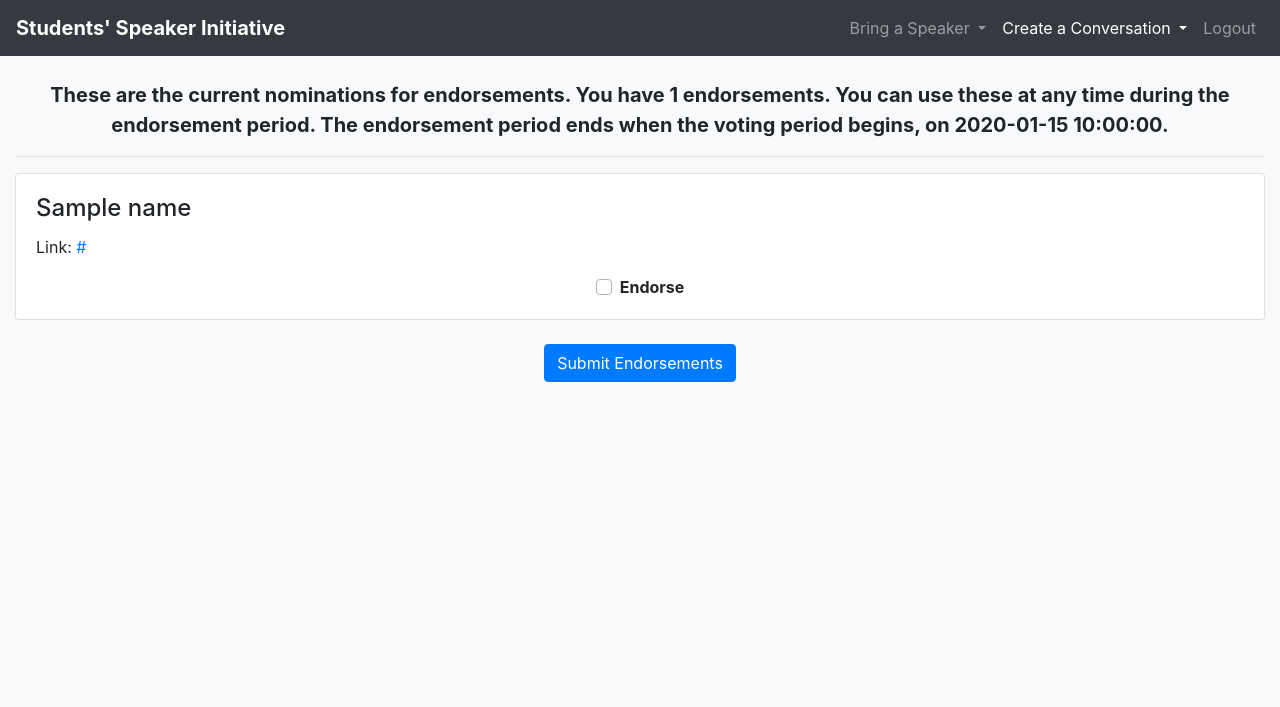
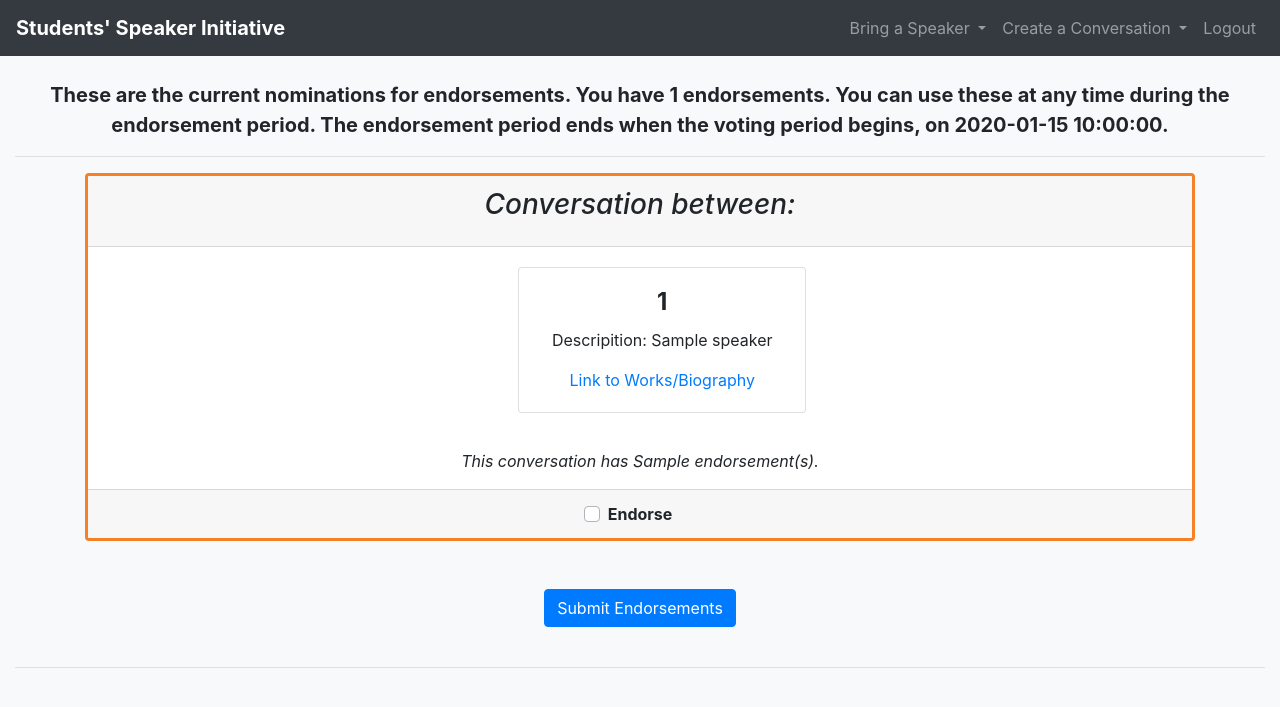
Before and after one commit to cvrattos1/StudentSpeakerInitiative, a Flask app: template templates/scEndorse.html in a window 1280 px wide. Shown: the top 707 px of the page. Run offline with Flask 2, Linux system fonts and the light colour scheme; the template is opened without the code that fills it: most values are stand-ins (such as "Sample title", 1, 10 or a date in 2020); parts of the project's set-up code (start-up, migrations or seed data) failed here and were passed over; some libraries are stand-ins or nearby versions.

Commit message:
Conversations pages mostly functional now

```diff
--- a/templates/sVote.html
+++ b/templates/sVote.html
@@ -36,6 +36,8 @@
                                                     <p class="card-text"> Description: {{speaker.getDescrip()}}</p>
                                                     <a class="card-link" href=" {{speaker.getLinks()}}"> Link to Works/Biography</a>
                                                     <p class="card-text"> Current Vote Count: {{speaker.getVotes()}}</p>
+                                                </div>
+                                                <div class="card-footer">
                                                     <div class="text-center font-weight-bolder custom-control custom-checkbox">
                                                         <input type="checkbox" class="custom-control-input" name="check" id={{speaker.getSpeakid()}} value={{speaker.getSpeakid()}}>
                                                         <label class="custom-control-label" for={{speaker.getSpeakid()}}>Vote</label>
@@ -79,7 +81,7 @@
                             event.preventDefault();
                         }
                     });
-                    let limit='{{cycle.getEndorseNum()}}';
+                    let limit='{{cycle.getVoteNum()}}';
                     if (limit != 'unlimited'){
                         for (let i=0; i<checkgroup.length; i++){
                             checkgroup[i].onclick=function(){
--- a/templates/scEndorse.html
+++ b/templates/scEndorse.html
@@ -21,43 +21,62 @@
                         <br><p class="lead text-center font-weight-bold"> Endorsements are now closed. Please vote.</p>
                     {% elif validation['nominating'] %}
                         <br><p class="lead text-center font-weight-bold">These are the current nominations. On {{ cycle.getDateEndorse()}}, you will be able to endorse them. </p><hr>
-                            <div class="card-columns">
                             {%for conversation in conversations: %}
-                                <div class="card">
-                                    <div class="card-body">
+                                <div class="container">
+                                    <div class="card text-center" style="border-width: medium; border-color: #F58025">
+                                        <div class="card-header">
                                             <button type="button" class="reportButton float-right btn btn-sm bg-danger text-light" data-toggle="modal" data-speakid={{conversation.getConverseId()}} data-target="#reportModal">
                                             Report</button>
-
-                                        {% for name in conversation.getNames() %}
-                                            <h4 class="card-title">{{ name }}</h4>
+                                            <h3 class="card-title text-center font-italic">Conversation between:</h3>
+                                        </div>
+                                        <div class="card-body">
+                                            <div class="row row-cols-1 row-cols-sm-2 row-cols-md-3 row-cols-lg-4 row-cols-xl-4 text-center justify-content-around">
+                                            {% for speaker in conversation.getSpeakers() %}
+                                                <div class="col-auto mb-3">
+                                                    <div class="card h-100" style="width: 18rem;">
+                                                        <div class="card-body">
+                                                            <h4 class="card-title font-weight-bold">{{speaker[0]}}</h4>
+                                                            <p class="card-text"> Descripition: {{speaker[1]}} </p>
+                                                            <a class="card-link" href=" {{speaker[2]}}"> Link to Works/Biography</a>
+                                                        </div>
+                                                    </div>
+                                                </div>
                                                 {% endfor %}
-                                        {% for link in conversation.getLinks() %}
-                                            <p class="card-text"> Link: {{link}}</p>
-                                        {% endfor %}
-                                        </form>
+                                            </div>
                                         </div>
                                     </div>
                                     <br>
+                                </div>
                                 {% endfor %}
-                            </div>
-                        </div>
+                                <hr><br>
+
                     {% else %}
                         {% if hasendorsed %}
                             <br><p class="lead text-center font-weight-bold">Thank you for your endorsements. Please come back later on {{ cycle.getDateVoting()}} to vote.</p>
                         {% else %}
                             <br><p class="lead text-center font-weight-bold">These are the current nominations for endorsements. You have {{ cycle.getEndorseNum() }} endorsements. You can use these at any time during the endorsement period. The endorsement period ends when the voting period begins, on {{ cycle.getDateVoting()}}. </p><hr>
                             <form action="ccendorse_flask" method= "post" name= "ccendorse_form" id="ccendorse_form">
-                                        <div class="card-deck">
                                 {%for conversation in conversations: %}
-                                            <div class="card">
+                                <div class="container">
+                                    <div class="card text-center" style="border-width: medium; border-color: #F58025">
+                                        <div class="card-header"><h3 class="card-title text-center font-italic">Conversation between:</h3></div>
                                         <div class="card-body">
-                                                    {% for name in conversation.getNames() %}
-                                                    <h4 class="card-title">{{ name }}</h4>
+                                            <div class="row row-cols-1 row-cols-sm-2 row-cols-md-3 row-cols-lg-4 row-cols-xl-4 text-center justify-content-around">
+                                                {% for speaker in conversation.getSpeakers() %}
+                                                    <div class="col-auto mb-3">
+                                                        <div class="card h-100" style="width: 18rem;">
+                                                            <div class="card-body">
+                                                                <h4 class="card-title font-weight-bold">{{speaker[0]}}</h4>
+                                                                <p class="card-text"> Descripition: {{speaker[1]}} </p>
+                                                                <a class="card-link" href=" {{speaker[2]}}"> Link to Works/Biography</a>
+                                                            </div>
+                                                        </div>
+                                                    </div>
                                                     {% endfor %}
-                                                    {% for link in conversation.getLinks() %}
-                                                    <p class="card-text"> Link: <a href="{{link}}">{{link}}</a> </p>
-                                                    {% endfor %}
-                                                    <div class="text-center font-weight-bolder custom-control custom-checkbox">
+                                                    </div>
+                                                </div>
+                                            <p class="card-text font-italic"> This conversation has {{conversation.getEndorsements()}} endorsement(s).</p>
+                                            <div class="card-footer text-center font-weight-bolder custom-control custom-checkbox">
                                                 <input type="checkbox" class="custom-control-input" name="check" id={{conversation.getConverseId()}} value={{conversation.getConverseId()}}>
                                                 <label class="custom-control-label" for={{conversation.getConverseId()}}>Endorse</label>
                                             </div>
@@ -65,7 +84,6 @@
                                     </div>
                                             <br>
                                          {% endfor %}
-                                        </div>
                                          <br>
                                          {% if conversations|length > 0 %}
                                          <input type="submit" class="btn btn-primary" id="status" name="submit" style="display: block; margin: 0 auto;" value="Submit Endorsements">
@@ -73,7 +91,7 @@
                                          <p class="lead text-center font-weight-bold"> There are no conversations to endorse!</p><br>
                                          {% endif %}
                                     </form>
-                                <br>
+                                <br><hr><br>
                         {% endif %}
 
                     {% endif %}
@@ -136,7 +154,8 @@
                         }
                     });
 
-                    let limit={{cycle.getEndorseNum()}};
+                    let limit='{{cycle.getEndorseNum()}}';
+                    if (limit != 'unlimited'){
                     for (let i=0; i<checkgroup.length; i++){
                         checkgroup[i].onclick=function(){
                         let checkedcount=0
```
Also changed, not shown: conversation.py (+9 -0 lines), templates/sEndorse.html (+4 -5 lines), templates/sNom.html (+6 -8 lines), templates/scNom.html (+14 -0 lines), templates/scVote.html (+29 -18 lines). Lines whose indentation alone changed are shown as unchanged.
